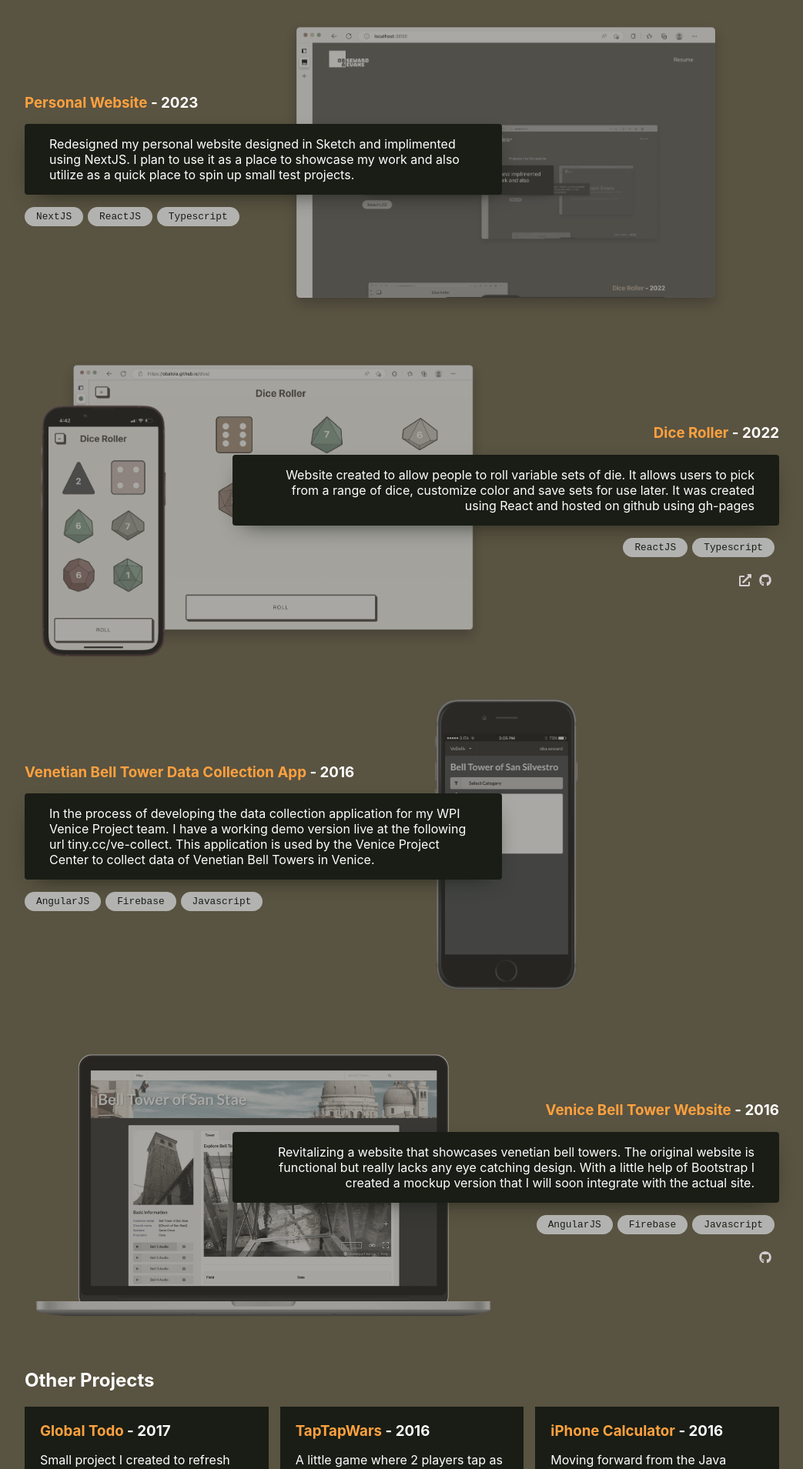
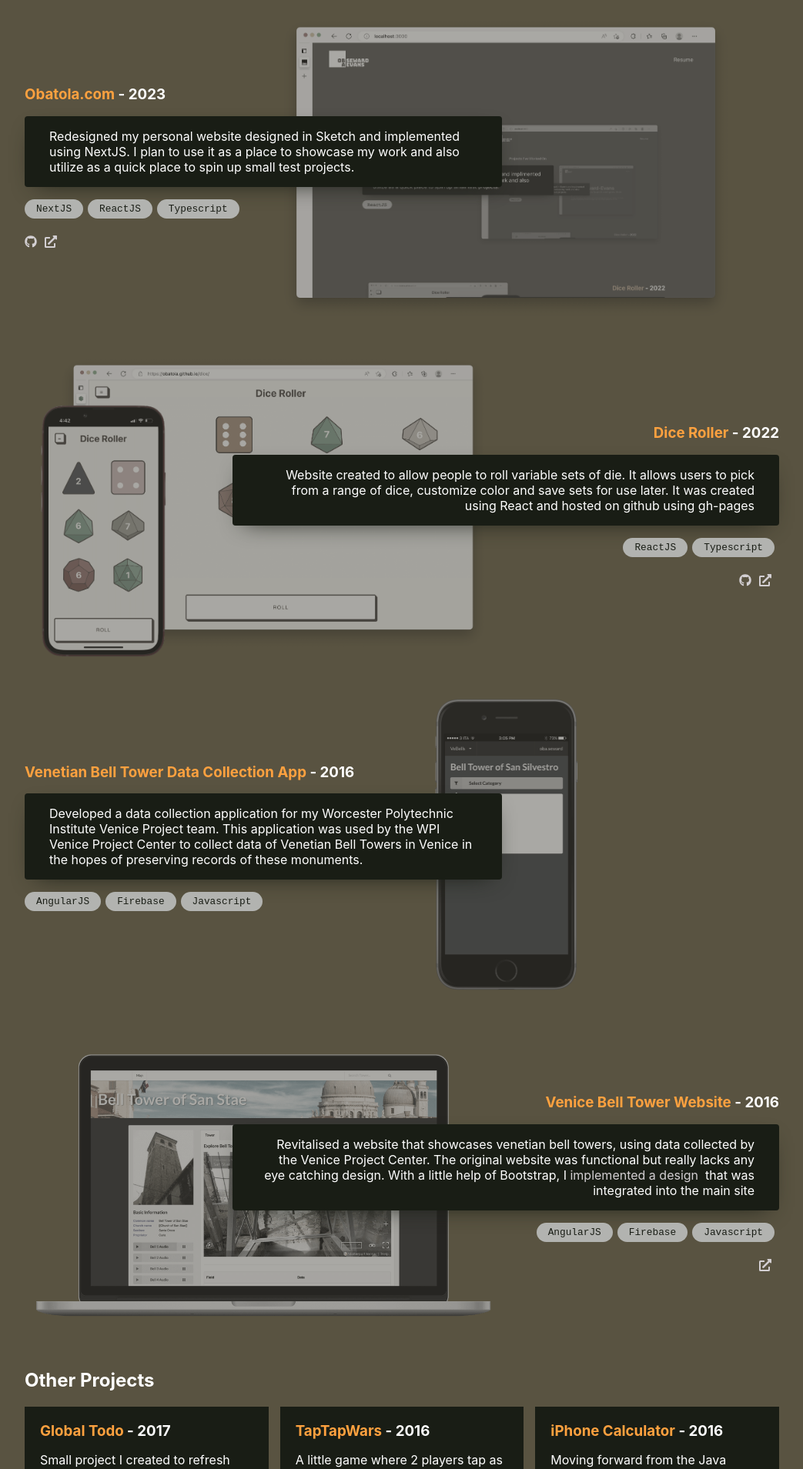
Before and after one commit to obatola/oba, a Next.js app: page / in a window 1280 px wide. Shown: the part 1411-3320 px from the top of the page at 77% size, without its empty margins (118-1161 px from the left). Built offline with nearby package versions, Linux system fonts and the light colour scheme.

Commit message:
minor changes

```diff
--- a/src/copy.tsx
+++ b/src/copy.tsx
@@ -108,11 +108,13 @@ export interface ICSProject {
 
 const csProjects: ICSProject[] = [
     {
-        name: 'Personal Website',
+        name: 'Obatola.com',
         date: '2023',
         tech: ['NextJS', 'ReactJS', 'Typescript'],
-        content: 'Redesigned my personal website designed in Sketch and implimented using NextJS. I plan to use it as a place to showcase my work and also utilize as a quick place to spin up small test projects.',
+        content: 'Redesigned my personal website designed in Sketch and implemented using NextJS. I plan to use it as a place to showcase my work and also utilize as a quick place to spin up small test projects.',
         projectImageKey: 'personalWebsite',
+        url: 'https://www.obatola.com/',
+        githubURL: 'https://github.com/obatola/oba',
         isFeatured: true,
     },
     {
@@ -138,7 +140,7 @@ const csProjects: ICSProject[] = [
         name: 'Venetian Bell Tower Data Collection App',
         date: '2016',
         tech: ['AngularJS', 'Firebase', 'Javascript'],
-        content: 'In the process of developing the data collection application for my WPI Venice Project team. I have a working demo version live at the following url tiny.cc/ve-collect. This application is used by the Venice Project Center to collect data of Venetian Bell Towers in Venice.',
+        content: 'Developed a data collection application for my Worcester Polytechnic Institute Venice Project team. This application was used by the WPI Venice Project Center to collect data of Venetian Bell Towers in Venice in the hopes of preserving records of these monuments.',
         projectImageKey: 'venetianBellTower',
         isFeatured: true,
     },
@@ -146,10 +148,20 @@ const csProjects: ICSProject[] = [
         name: 'Venice Bell Tower Website',
         date: '2016',
         tech: ['AngularJS', 'Firebase', 'Javascript'],
-        content: 'Revitalizing a website that showcases venetian bell towers. The original website is functional but really lacks any eye catching design. With a little help of Bootstrap I created a mockup version that I will soon integrate with the actual site.',
         projectImageKey: 'veniceBells',
-        url: 'http://sample-bells.s3-website-us-east-1.amazonaws.com/#/moreInfo/dffb615e-8a01-afa0-984a-cd7dce25bacf/64a1d94d-c362-87b9-ea17-1feca10dedb4',
+        url: 'https://bells2019.veniceprojectcenter.org/#!/',
         isFeatured: true,
+        content:
+            (
+                <span>
+                    Revitalised a website that showcases venetian bell towers, using data collected by the Venice Project Center. The original website was functional but really lacks any eye catching design. With a little help of Bootstrap, I&nbsp;
+                    <a target="_blank" href='http://sample-bells.s3-website-us-east-1.amazonaws.com/#/moreInfo/dffb615e-8a01-afa0-984a-cd7dce25bacf/64a1d94d-c362-87b9-ea17-1feca10dedb4' rel="noreferrer">
+                        implemented a design
+                    </a>&nbsp;
+                    that was integrated into the main site
+                </span>
+            )
+        ,
     },
     {
         name: 'TapTapWars',
--- a/src/modules/home/projectComponents/FeaturedProjectPane.tsx
+++ b/src/modules/home/projectComponents/FeaturedProjectPane.tsx
@@ -79,8 +79,8 @@ interface IProjectLinksProps {
 
 export const ProjectLinks = ({project: {githubURL, url: externalLink, downloadURL}}: IProjectLinksProps) => (
     <span className={styles.projectLinkContainer}>
-        {githubURL && <a href={githubURL} target="_blank" rel="noreferrer"><FaExternalLinkAlt size={ICON_SIZE.small} /></a>}
-        {externalLink && <a href={externalLink} target="_blank" rel="noreferrer"><FaGithub size={ICON_SIZE.small} /></a>}
+        {githubURL && <a href={githubURL} target="_blank" rel="noreferrer"><FaGithub size={ICON_SIZE.small} /></a>}
+        {externalLink && <a href={externalLink} target="_blank" rel="noreferrer"><FaExternalLinkAlt size={ICON_SIZE.small} /></a>}
         {downloadURL && <a href={downloadURL} target="_blank" rel="noreferrer"><FaDownload size={ICON_SIZE.small} /></a>}
     </span>
 )
```
